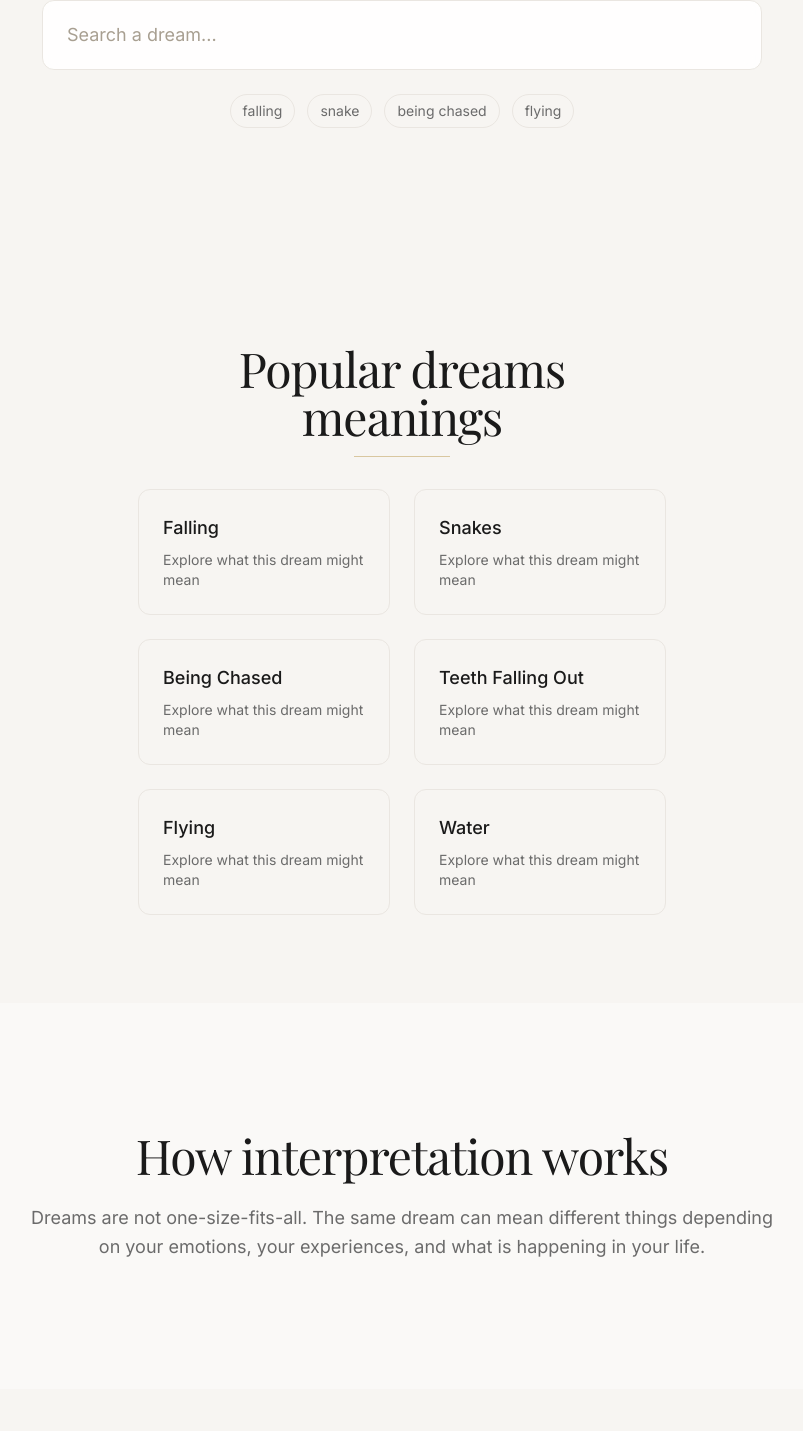
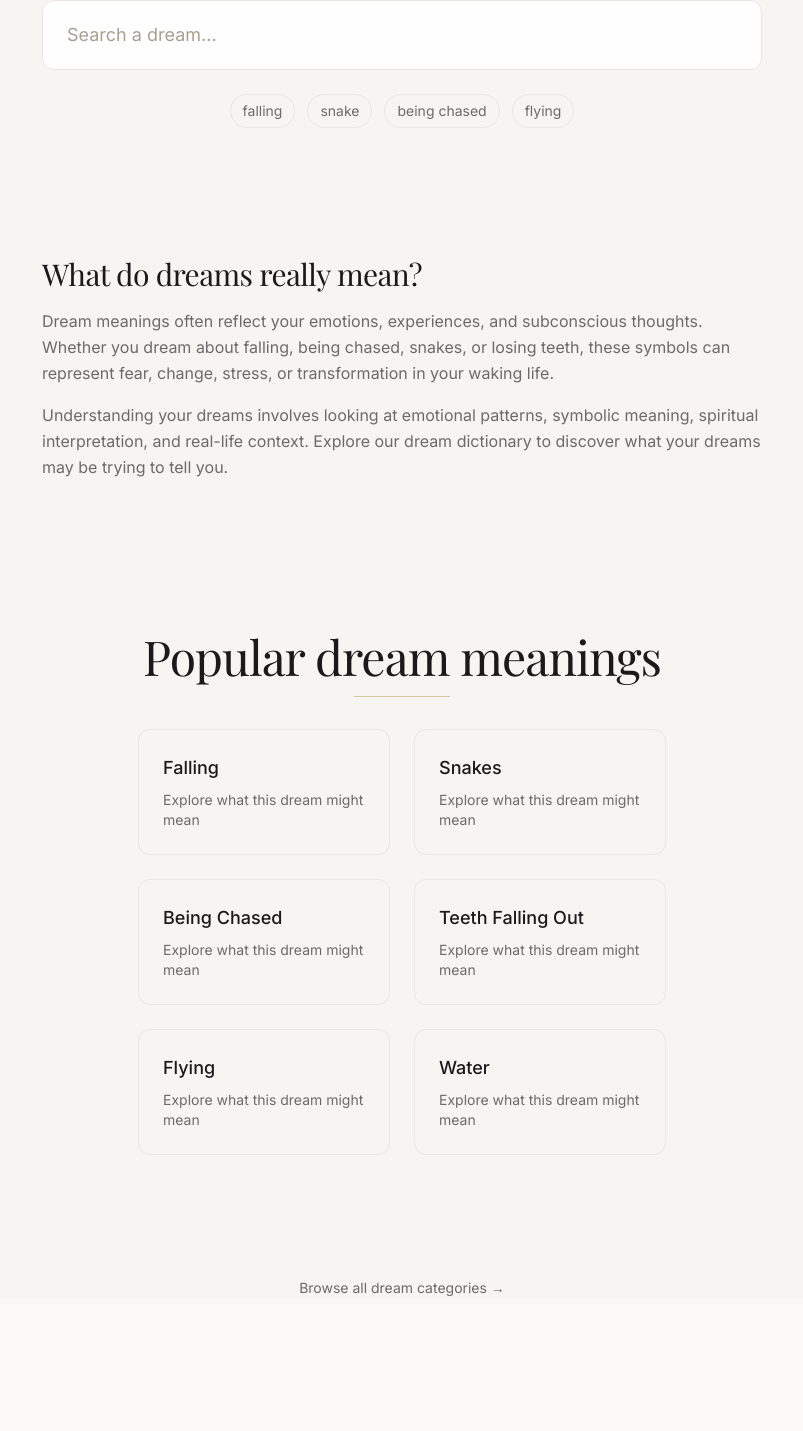
Before and after one commit to dreamscriptures-Moon/Dreamscriptures_, a Next.js app: page / in a window 1280 px wide. Shown: the part 509-1940 px from the top of the page, without its empty margins (238-1041 px from the left). Built offline with nearby package versions, Linux system fonts and the light colour scheme; a web font is replaced by a local one.

Commit message:
feat: improve guides and homepage SEO structure
- enhance guides pages with better titles and keyword clarity
- add SEO content block to guides index
- improve homepage content for indexing signals
- strengthen internal linking

```diff
--- a/app/guides/[slug]/page.js
+++ b/app/guides/[slug]/page.js
@@ -25,7 +25,7 @@ export async function generateMetadata({ params }) {
   }
 
   return {
-    title: `${guide.title} | DreamScriptures`,
+   title: `${guide.title} (What It Means & How to Understand It)`,
     description: guide.description || guide.intro,
     alternates: {
       canonical: `/guides/${guide.slug}`,
@@ -142,7 +142,7 @@ function linkifyText(text = "") {
       }}
     />
   )}
-      <article className="max-w-3xl mx-auto pt-10 pb-20 md:pt-16 md:pb-28 text-[#3A3A3A] leading-relaxed">
+      <article className="max-w-3xl mx-auto pt-10 pb-2 md:pt-16 md:pb-28 text-[#3A3A3A] leading-relaxed">
        <nav
   aria-label="Breadcrumb"
   className="text-sm text-[#8A8175] mb-10 flex flex-wrap gap-2"
@@ -163,7 +163,7 @@ function linkifyText(text = "") {
 </nav>
 
         <h1 className="text-4xl md:text-5xl font-serif mb-10 text-[#1A1A1A]">
-          {guide.title}
+          {guide.title} (Meaning & Interpretation)
         </h1>
 
        {guide.sections?.length > 0 && (
@@ -193,7 +193,12 @@ function linkifyText(text = "") {
           Guide - 5 min read
         </p>
 
+<p className="text-[#6B6B6B] text-base md:text-lg leading-relaxed mb-6">
+  This guide explains {guide.title.toLowerCase()} and what it means in dreams,
+  including emotional, symbolic, and real-life interpretations.
+</p>
         {guide.intro && (
+
           <p className="text-base md:text-lg leading-relaxed mb-12">
             {guide.intro}
           </p>
@@ -288,6 +293,14 @@ function linkifyText(text = "") {
           </section>
         )}
       </article>
+<p className="mb-4 text-sm text-[#6B6B6B]">
+  You can also explore specific dream meanings in our{" "}
+  <Link href="/categories" className="underline">
+    dream categories
+  </Link>.
+</p>
+
+
 
 <section className="mt-20 border-t border-[#EAE6E1] pt-10 text-center">
   <h2 className="font-serif text-2xl md:text-3xl mb-4">
--- a/app/guides/page.js
+++ b/app/guides/page.js
@@ -37,13 +37,33 @@ export default function GuidesPage() {
     <main className="bg-[#F7F5F2] min-h-screen">
       <SiteHeader />
 
-      <section className="max-w-3xl mx-auto px-6 py-20 md:py-32">
-        <h1 className="text-4xl md:text-5xl font-serif mb-6">Guides</h1>
+      <section className="max-w-3xl mx-auto px-6 py-2 md:py-32">
+        <nav className="text-sm text-[#6B6B6B] mb-6">
+  <Link href="/">Home</Link> / <span>Guides</span>
+</nav>
+        <h1 className="text-4xl md:text-5xl font-serif mb-6">Dream guides & meanings</h1>
 
         <p className="text-[#6B6B6B] text-base md:text-lg mb-8 leading-relaxed">
           A deeper look into how dreams work, why they happen, and how to
           understand them.
         </p>
+
+        <section className="mb-12">
+  <h2 className="font-serif text-2xl md:text-3xl mb-4">
+    What do dream guides help you understand?
+  </h2>
+
+  <p className="text-[#6B6B6B] leading-relaxed mb-4">
+    Dream guides help you understand why dreams happen, what they mean, and how
+    to interpret the symbols and emotions you experience while dreaming.
+  </p>
+
+  <p className="text-[#6B6B6B] leading-relaxed">
+    From recurring dreams and nightmares to spiritual dreams and emotional
+    patterns, these guides explore how your subconscious mind communicates
+    through dreams and how those experiences relate to your waking life.
+  </p>
+</section>
 
         <div className="mb-16">
           <div className="border border-[#EAE6E1] rounded-2xl px-5 py-4 bg-white/90 backdrop-blur-sm focus-within:border-[#C6A96B] transition shadow-[0_10px_30px_rgba(26,26,26,0.04)]">
@@ -136,6 +156,13 @@ export default function GuidesPage() {
         </div>
       </section>
 
+<p className="mb-4 text-sm text-[#6B6B6B] text-center">
+  You can also explore meanings by{" "}
+  <Link href="/categories" className="underline">
+    dream categories
+  </Link>.
+</p>
+
 <section className="mt-20 border-t border-[#EAE6E1] pt-10 text-center">
   <h2 className="font-serif text-2xl md:text-3xl mb-4">
     Explore your own dream
--- a/app/page.js
+++ b/app/page.js
@@ -46,7 +46,7 @@ export default function Home() {
         </h1>
 
         <p className="text-[#6B6B6B] text-base md:text-lg mb-8 leading-relaxed">
-       Explore over Hundreds of dream meanings through emotional, symbolic, spiritual, and waking-life perspectives
+       Explore Hundreds of dream meanings through emotional, symbolic, spiritual, and waking-life perspectives
         </p>
 
        <p className="text-[11px] uppercase tracking-[0.24em] text-[#8A8175] mb-4">
@@ -56,9 +56,27 @@ export default function Home() {
         <HomeSearch />
       </section>
 
+<section className="max-w-3xl mx-auto px-6 pb-16 text-left">
+  <h2 className="text-2xl md:text-3xl font-serif mb-4">
+    What do dreams really mean?
+  </h2>
+
+  <p className="text-[#6B6B6B] leading-relaxed mb-4">
+    Dream meanings often reflect your emotions, experiences, and subconscious thoughts.
+    Whether you dream about falling, being chased, snakes, or losing teeth, these symbols
+    can represent fear, change, stress, or transformation in your waking life.
+  </p>
+
+  <p className="text-[#6B6B6B] leading-relaxed">
+    Understanding your dreams involves looking at emotional patterns, symbolic meaning,
+    spiritual interpretation, and real-life context. Explore our dream dictionary to
+    discover what your dreams may be trying to tell you.
+  </p>
+</section>
+
       <section className="max-w-xl mx-auto px-6 py-2 md:py-22">
         <h2 className="text-4xl md:text-5xl mb-4 text-center font-serif">
-          Popular dreams meanings
+          Popular dream meanings
         </h2>
         <div className="w-24 h-[1px] bg-[#C6A96B] mx-auto mb-8 opacity-60" />
 
@@ -77,6 +95,15 @@ export default function Home() {
           ))}
         </div>
       </section>
+
+      <div className="text-center mt-8">
+  <Link
+    href="/categories"
+    className="text-sm text-[#6B6B6B] hover:text-[#1A1A1A] transition"
+  >
+    Browse all dream categories →
+  </Link>
+</div>
 
       <section className="bg-[#FAF9F7] px-6 py-20 md:py-32 text-center">
         <div className="max-w-3xl mx-auto">
```
